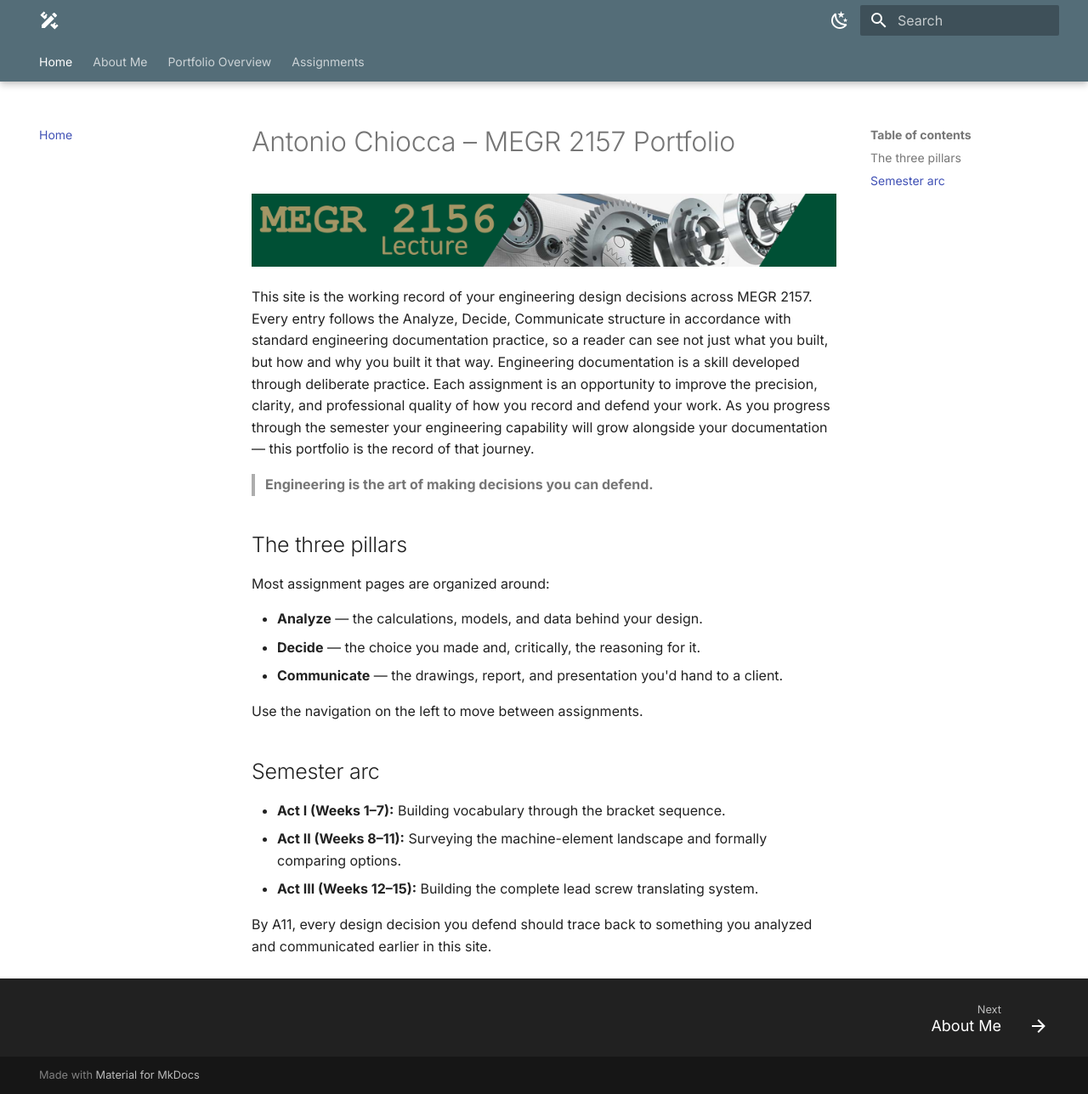
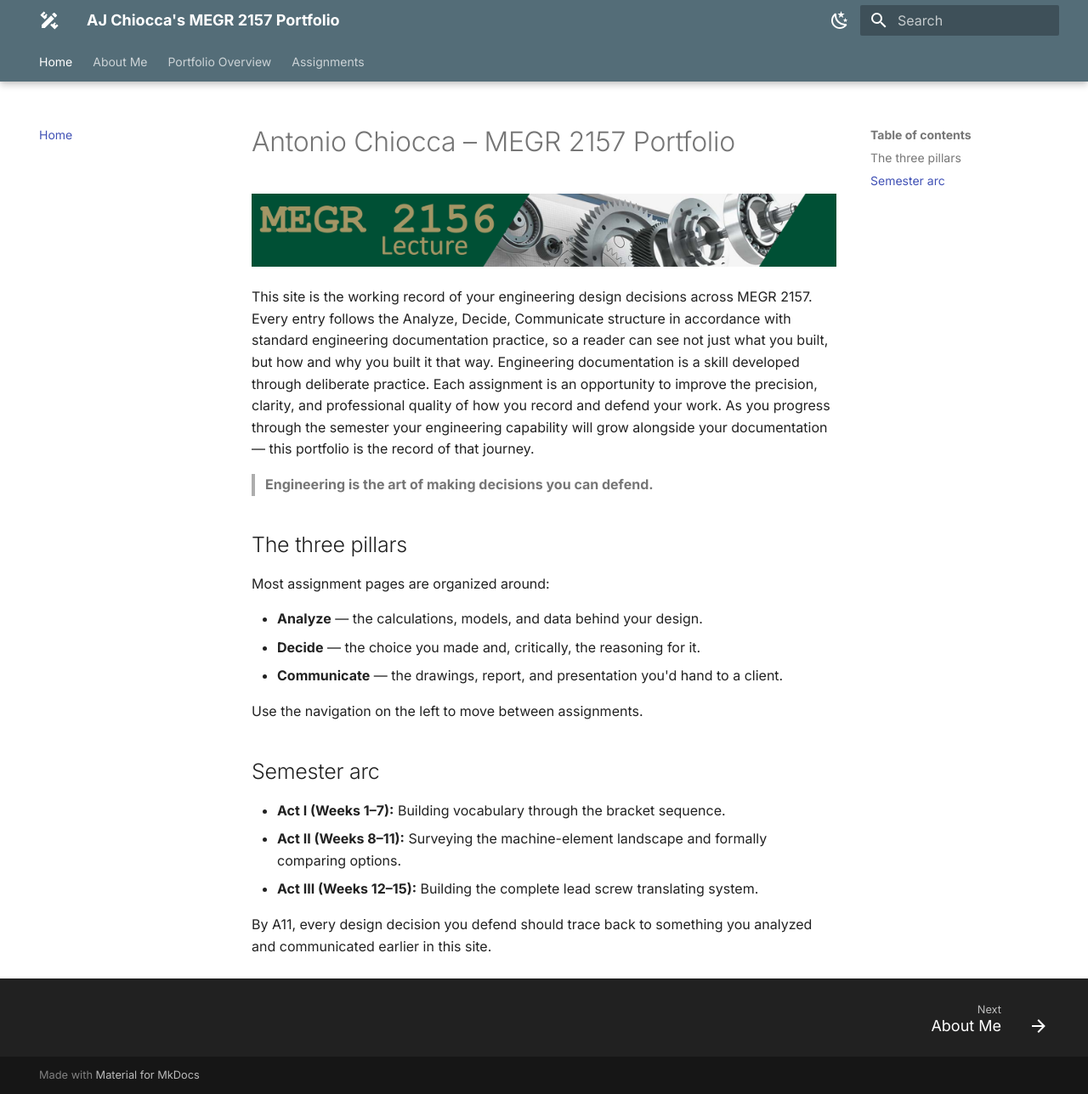
Before and after one commit to ajchiocca/megr2157-portfolio, an MkDocs documentation site: the page built from docs/index.md, in a window 1280 px wide and 1288 px high. Shown: the whole window at 85% size. Built offline with MkDocs 1.6.1 and Material for MkDocs 9.7.7, drawn with Linux system fonts in a browser that asks for light colours.

Commit message:
Add site name, description, and URL to mkdocs.yml

```diff
--- a/mkdocs.yml
+++ b/mkdocs.yml
@@ -1,3 +1,7 @@
+site_name: AJ Chiocca's MEGR 2157 Portfolio
+site_description: MEGR 2157 engineering portfolio
+site_url: https://ajchiocca.github.io/megr2157-portfolio/
+
 theme:
   name: material
   palette:
```
